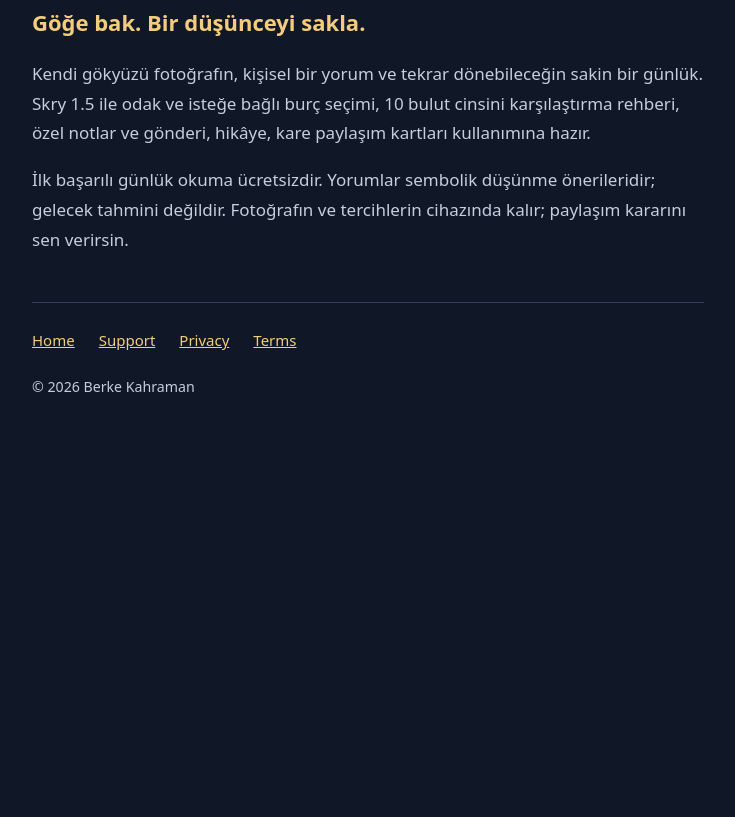
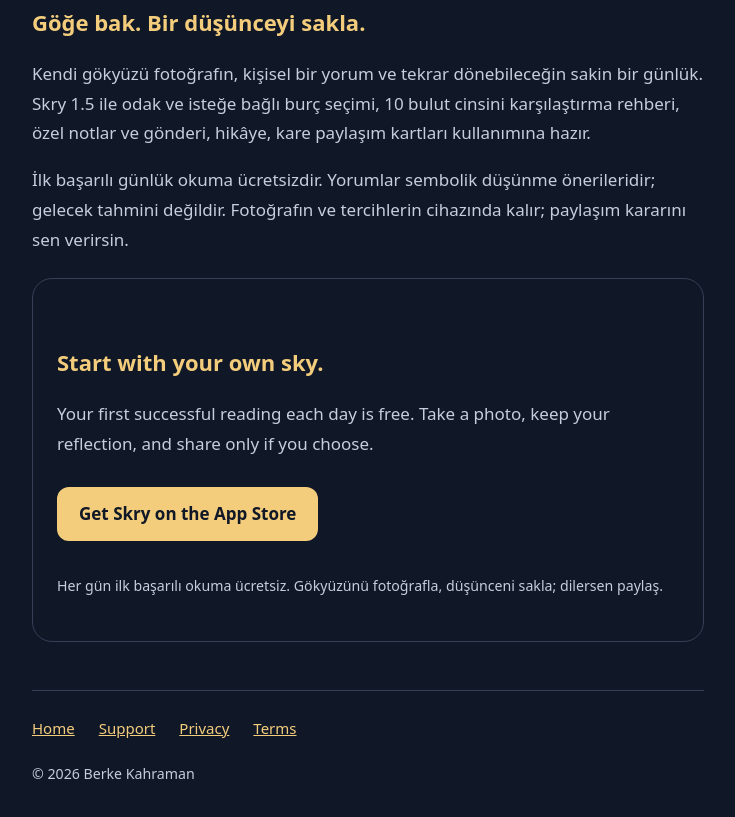
Before and after one commit to berkemd/skry, a plain HTML site: page index.html in a window 1280 px wide. Shown: the part 2728-3545 px from the top of the page, without its empty margins (272-1007 px from the left). Before the commit the page ends 3225 px from the top, so only its background shows below. Drawn offline with Linux system fonts and the light colour scheme.

Commit message:
feat(skry): attribute website downloads and add closing action; refs #0036

```diff
--- a/index.html
+++ b/index.html
@@ -150,7 +150,9 @@
         Your own sky photo, a personal reflection, and a quiet place to return
         to it.
       </p>
-      <a class="cta" href="https://apps.apple.com/app/id6790419436"
+      <a
+        class="cta"
+        href="https://apps.apple.com/app/apple-store/id6790419436?pt=127358997&amp;ct=skry_web_202609&amp;mt=8"
         >Explore Skry on the App Store</a
       >
       <p>
@@ -264,6 +266,24 @@
           cihazında kalır; paylaşım kararını sen verirsin.
         </p>
       </section>
+      <section class="card" aria-labelledby="start-title">
+        <h2 id="start-title">Start with your own sky.</h2>
+        <p>
+          Your first successful reading each day is free. Take a photo, keep
+          your reflection, and share only if you choose.
+        </p>
+        <a
+          class="cta"
+          href="https://apps.apple.com/app/apple-store/id6790419436?pt=127358997&amp;ct=skry_web_202609&amp;mt=8"
+          >Get Skry on the App Store</a
+        >
+        <p lang="tr">
+          <small
+            >Her gün ilk başarılı okuma ücretsiz. Gökyüzünü fotoğrafla,
+            düşünceni sakla; dilersen paylaş.</small
+          >
+        </p>
+      </section>
       <nav aria-label="Footer">
         <a href="index.html">Home</a><a href="support.html">Support</a
         ><a href="privacy.html">Privacy</a><a href="terms.html">Terms</a>
```
